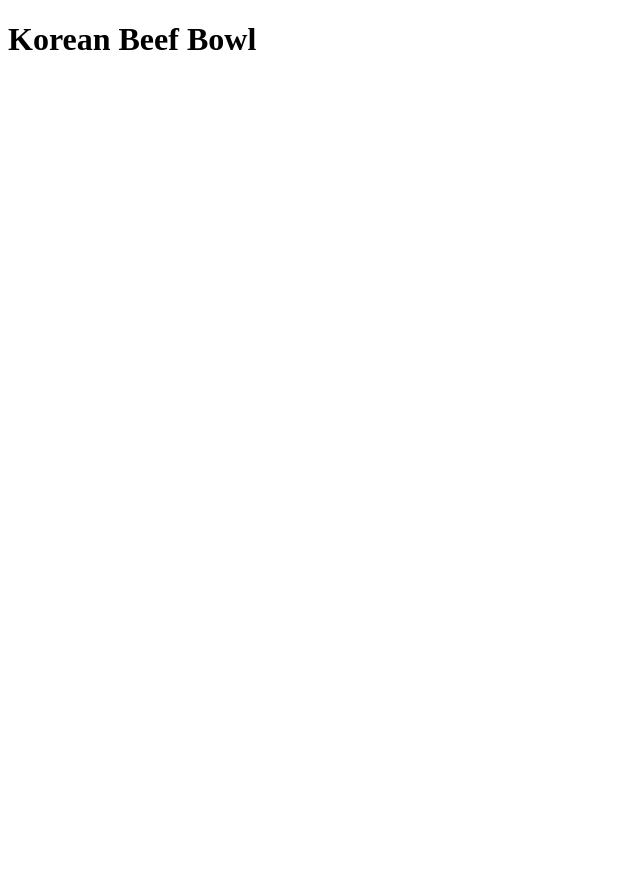
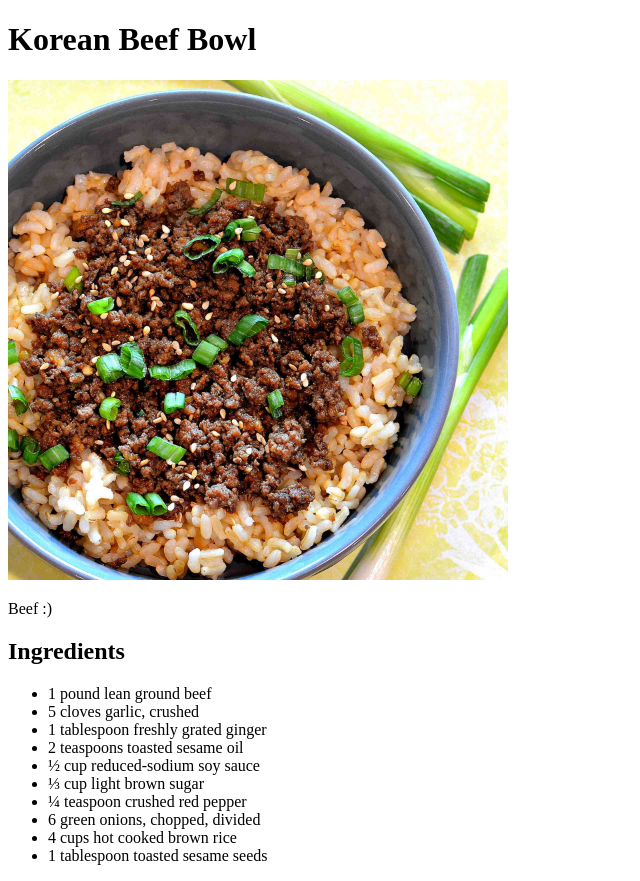
Before and after one commit to AndrewR0/odin-recipes, a plain HTML site: page recipes/korean_beef_bowl.html in a window 1280 px wide. Shown: the whole page, without its empty margins (0-640 px from the left). Before the commit the page ends 800 px from the top, so only its background shows below. Drawn offline with Linux system fonts and the light colour scheme.

Commit message:
Add list and image

```diff
--- a/recipes/korean_beef_bowl.html
+++ b/recipes/korean_beef_bowl.html
@@ -1,11 +1,39 @@
 <!DOCTYPE html>
 <html lang="en">
+
 <head>
     <meta charset="UTF-8">
     <meta name="viewport" content="width=device-width, initial-scale=1.0">
-    <title>Document</title>
+    <title>Korean Beef Bowl</title>
 </head>
+
 <body>
     <h1>Korean Beef Bowl</h1>
+    <img src="kbb.jpg" alt="Korean Beef Bowl" width="500" height="500">
+    <p>Beef :)</p>
+
+    <h2>Ingredients</h2>
+    <ul>
+        <li>1 pound lean ground beef</li>
+
+        <li>5 cloves garlic, crushed</li>
+
+        <li>1 tablespoon freshly grated ginger</li>
+
+        <li>2 teaspoons toasted sesame oil</li>
+
+        <li>½ cup reduced-sodium soy sauce</li>
+
+        <li>⅓ cup light brown sugar</li>
+
+        <li>¼ teaspoon crushed red pepper</li>
+
+        <li>6 green onions, chopped, divided</li>
+
+        <li>4 cups hot cooked brown rice</li>
+
+        <li>1 tablespoon toasted sesame seeds</li>
+    </ul>
 </body>
+
 </html>
```
Also changed, not shown: recipes/kbb.jpg (added).
